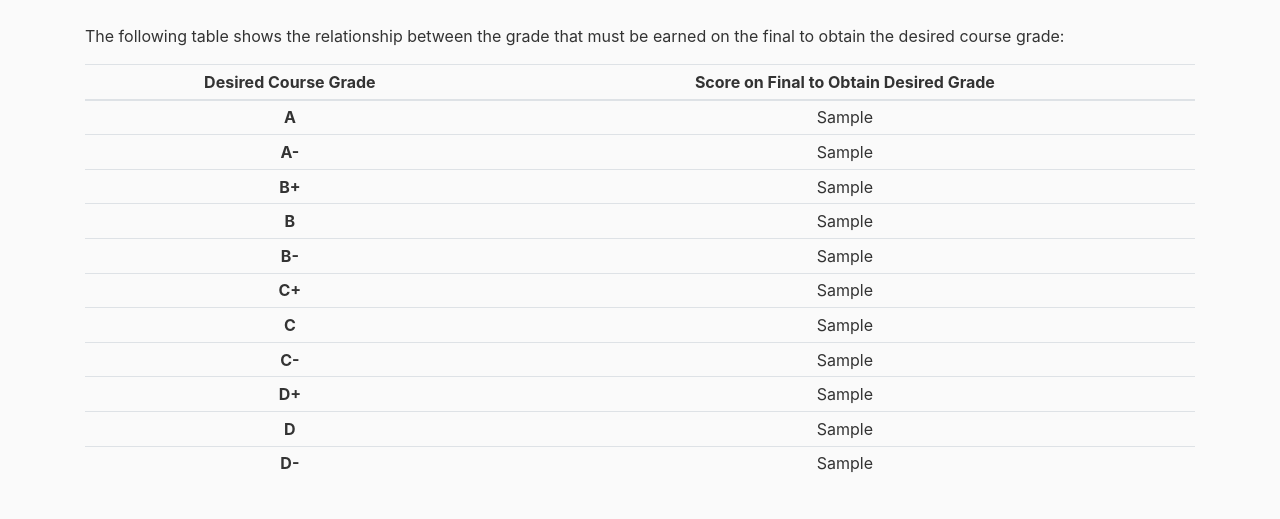
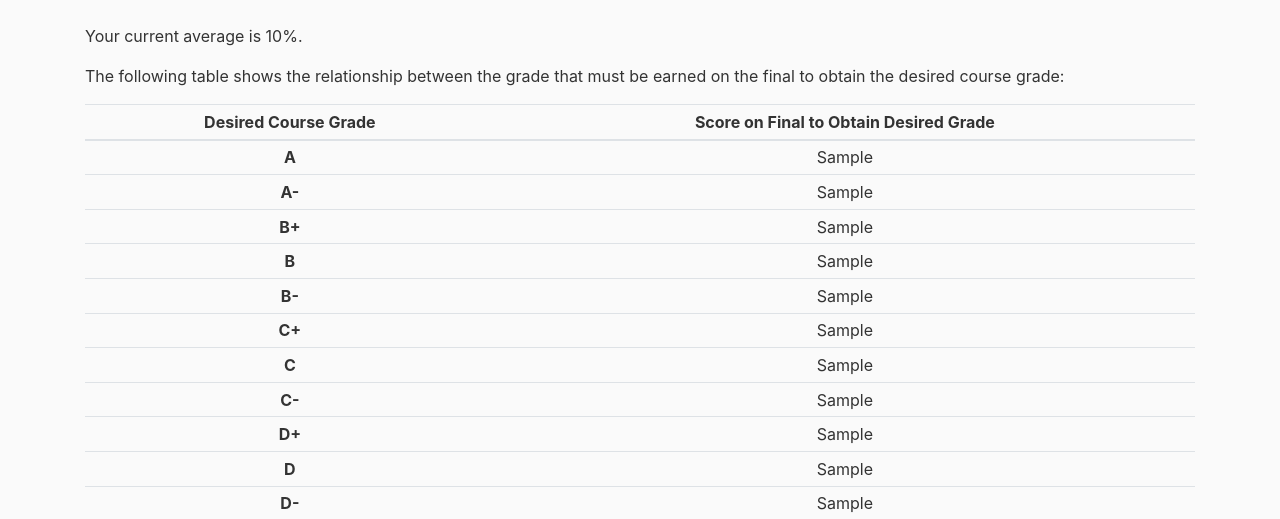
Before and after one commit to jmalmand/final_exam_grade, a Flask app: template app/templates/compute.html in a window 1280 px wide. Shown: the part 56-575 px from the top of the page. Run offline with Flask 2, Linux system fonts and the light colour scheme; the template is opened without the code that fills it: most values are stand-ins (such as "Sample title", 1, 10 or a date in 2020); some libraries are stand-ins or nearby versions.

Commit message:
Added average grade to compute page

```diff
--- a/app/logic.py
+++ b/app/logic.py
@@ -20,6 +20,7 @@ def calculate_grade_data(numbers):
             'for_d_plus' : calculate_required_grade(numbers, 67),
             'for_d':       calculate_required_grade(numbers, 64),
             'for_d_minus': calculate_required_grade(numbers, 60),
+            'avg': round(sum(numbers) / len(numbers), 2)
             }
 
     done = False
--- a/app/templates/compute.html
+++ b/app/templates/compute.html
@@ -1,5 +1,6 @@
 {% extends "base.html" %} {% block content %}
 <div>
+    <p>Your current average is {{ data.avg }}%.</p>
     <p>The following table shows the relationship between the grade that must be earned on the final to obtain the desired course grade:</p>
 
     <table class="table table-sm" style="text-align:center;">
```
